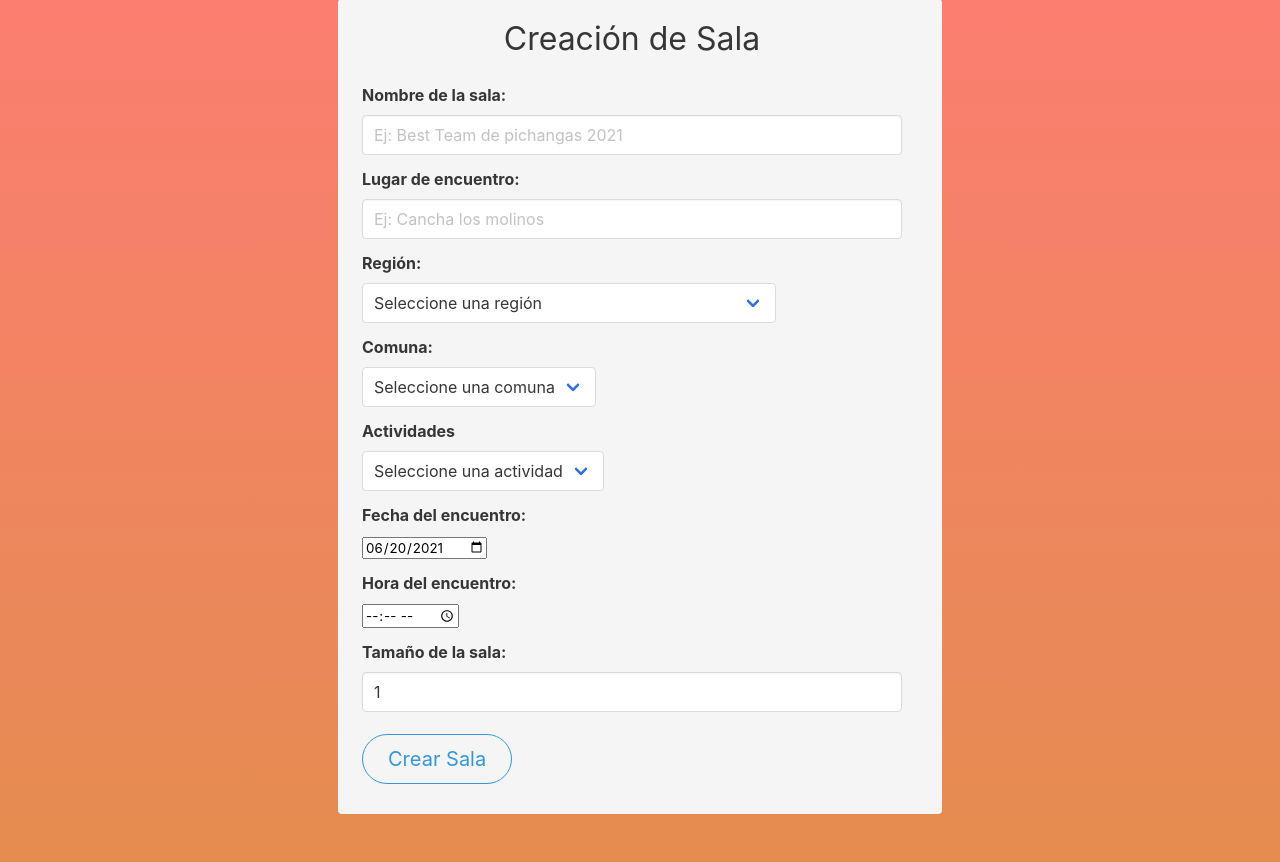
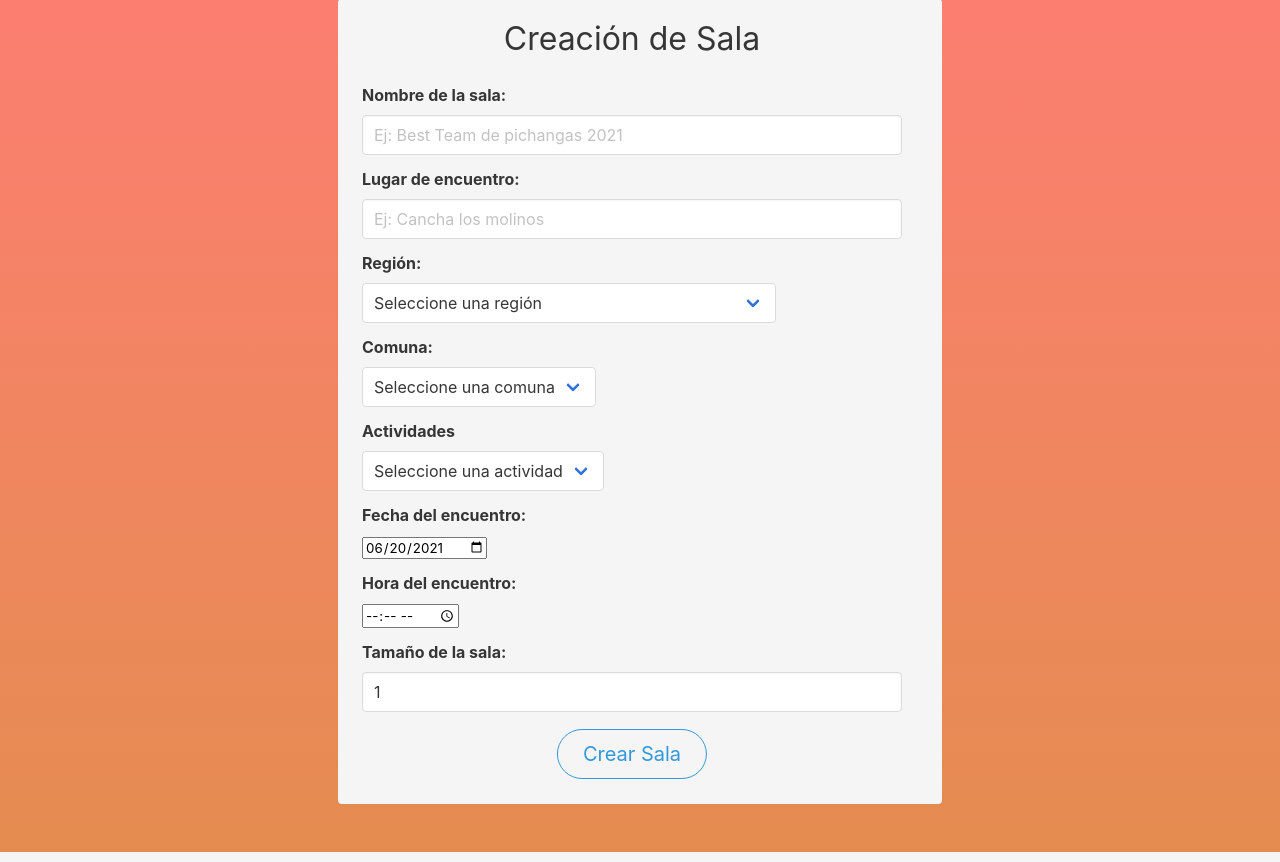
Before and after one commit to DCC-CC4401/2021-1-Grupo-2, a Django app: page /create_room/ in a window 1280 px wide. Shown: the part 118-980 px from the top of the page. Run offline with Django 3.2, Linux system fonts and the light colour scheme; data that the repository does not hold is empty.

Commit message:
feat: Centered "crear sala" button on create_room page

```diff
--- a/pichapp/templates/pichapp/room/create_room.html
+++ b/pichapp/templates/pichapp/room/create_room.html
@@ -1,5 +1,21 @@
 <!DOCTYPE html>
 <html lang="en">
+
+<style>
+  .container {
+    height: 50px;
+    position: relative;
+  }
+
+  .center {
+    margin: 0;
+    position: absolute;
+    top: 50%;
+    left: 50%;
+    -ms-transform: translate(-50%, -50%);
+    transform: translate(-50%, -50%);
+  }
+</style>
 
 <head>
   {% load static %}
@@ -26,7 +42,8 @@
             <div class="field">
               <label class="label">Nombre de la sala:</label>
               <p class="control has-icons-right">
-                <input class="input" type="text" placeholder="Ej: Best Team de pichangas 2021" name="nombre_sala" required>
+                <input class="input" type="text" placeholder="Ej: Best Team de pichangas 2021" name="nombre_sala"
+                  required>
               </p>
             </div>
 
@@ -41,7 +58,7 @@
               <label class="label">Región: </label>
               <div class="select control has-icons-right">
                 <select id="region" onchange="region_change(this)" class="input" name="nombre_region" required>
-                  <option value=""> Seleccione una región</option>
+                  <option disabled selected>Seleccione una región</option>
                 </select>
               </div>
             </div>
@@ -50,7 +67,7 @@
               <label class="label">Comuna: </label>
               <div class="select control has-icons-right">
                 <select id="comuna" class="input" name="nombre_comuna" required>
-                  <option value=""> Seleccione una comuna</option>
+                  <option disabled selected>Seleccione una comuna</option>
                 </select>
               </div>
             </div>
@@ -87,7 +104,11 @@
                 <input class="input" type="number" name="tamano_sala" min="1" max="30" value="1" required>
               </p>
             </div>
-            <button class="button is-info is-rounded is-outlined is-medium is-centered" type="submit"> Crear Sala </button>
+            <div class="container">
+              <div class="center">
+                <button class="button is-info is-rounded is-outlined is-medium" type="submit"> Crear Sala </button>
+              </div>
+            </div>
           </form>
         </div>
       </div>
```
Also changed, not shown: pichapp/static/pichapp/room.css (line endings or trailing spaces).
